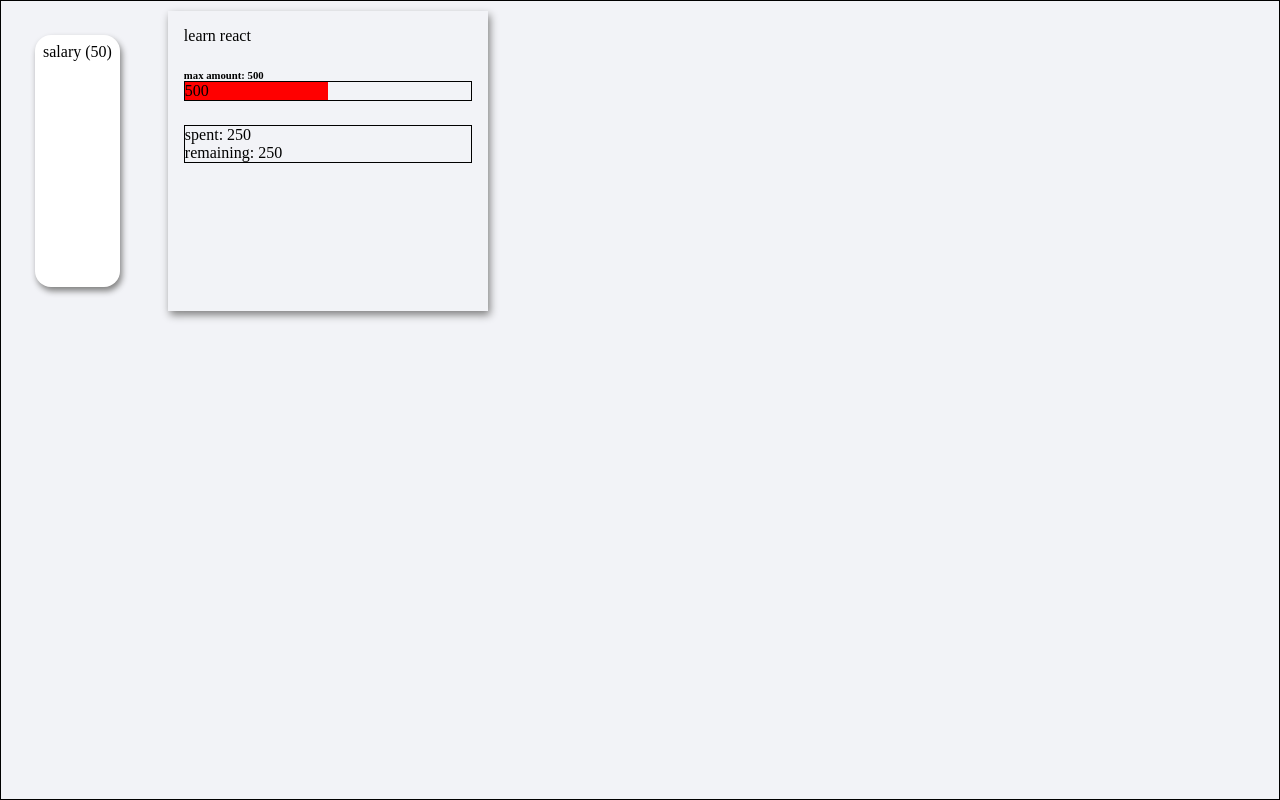
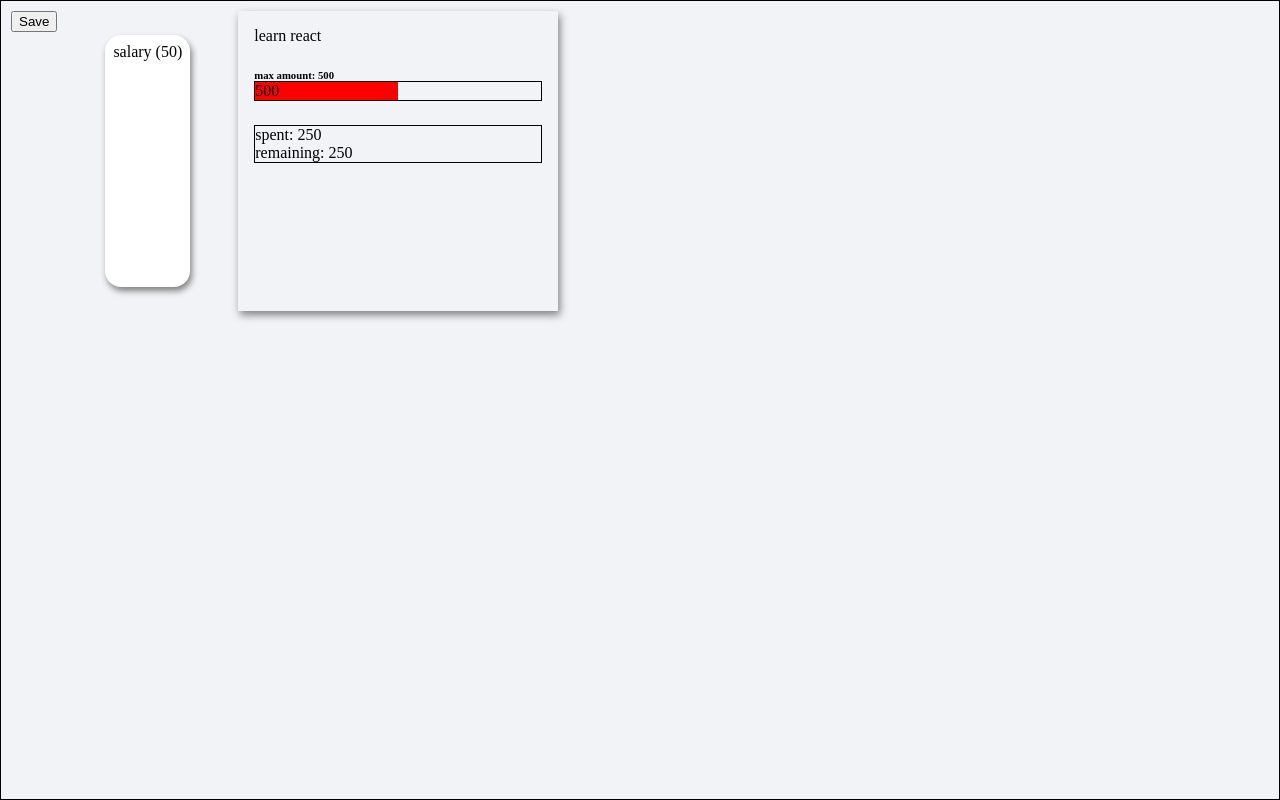
Before and after one commit to PhilipBrodovsky/finnace-app, a React (Vite) app: page / in a window 1280 px wide. Built offline with nearby package versions, Linux system fonts and the light colour scheme.

Commit message:
update transaction

```diff
--- a/src/pages/HomePage/HomePage.jsx
+++ b/src/pages/HomePage/HomePage.jsx
@@ -1,7 +1,8 @@
-import { useSelector } from "react-redux";
+import { useDispatch, useSelector } from "react-redux";
 import { BudgetCard } from "../../components/BudgetCard/BudgetCard";
 import { WithProtectedRoute } from "../../util-components/ProtectedRoute";
 import { Card } from "../../components/Card/Card";
+import { transactionsSlice } from "../../store/transactionsSlice";
 
 const budget = {
 	id: "1",
@@ -16,6 +17,8 @@ function HomePage(props) {
 
 	console.log("transactions", transactions);
 
+	const dispatch = useDispatch();
+
 	return (
 		<div
 			style={{
@@ -24,6 +27,19 @@ function HomePage(props) {
 				margin: 10,
 			}}
 		>
+			<div>
+				<button
+					onClick={() => {
+						const transaction = transactions[0];
+
+						dispatch(
+							transactionsSlice.actions.setTransaction({ ...transaction, ...{ amount: 70 } })
+						);
+					}}
+				>
+					Save
+				</button>
+			</div>
 			<Card className="">
 				{isLoading && "loading..."}
 				{!isLoading &&
--- a/src/pages/TransactionsPage/TransactionsPage.jsx
+++ b/src/pages/TransactionsPage/TransactionsPage.jsx
@@ -27,6 +27,7 @@ const _TransactionsPage = memo(function TransactionsPage() {
 
 	return (
 		<div className="TransactionsPage">
+			<button>save</button>
 			{transactions.map((transaction, indx) => {
 				return (
 					<div key={indx} className="">
@@ -34,6 +35,7 @@ const _TransactionsPage = memo(function TransactionsPage() {
 					</div>
 				);
 			})}
+			<div></div>
 		</div>
 	);
 });
--- a/src/store/transactionsSlice.js
+++ b/src/store/transactionsSlice.js
@@ -10,8 +10,19 @@ export const transactionsSlice = createSlice({
 		setData(state, action) {
 			state.data = action.payload;
 		},
+
+		setTransaction(state, action) {
+			let index = state.data.findIndex((t) => t.id === action.payload.id);
+			state.data[index] = action.payload;
+		},
+
 		toggleIsLoading(state) {
 			state.isLoading = !state.isLoading;
 		},
 	},
+	selectors: {
+		selectTransactions(state) {
+			return state;
+		},
+	},
 });
```
